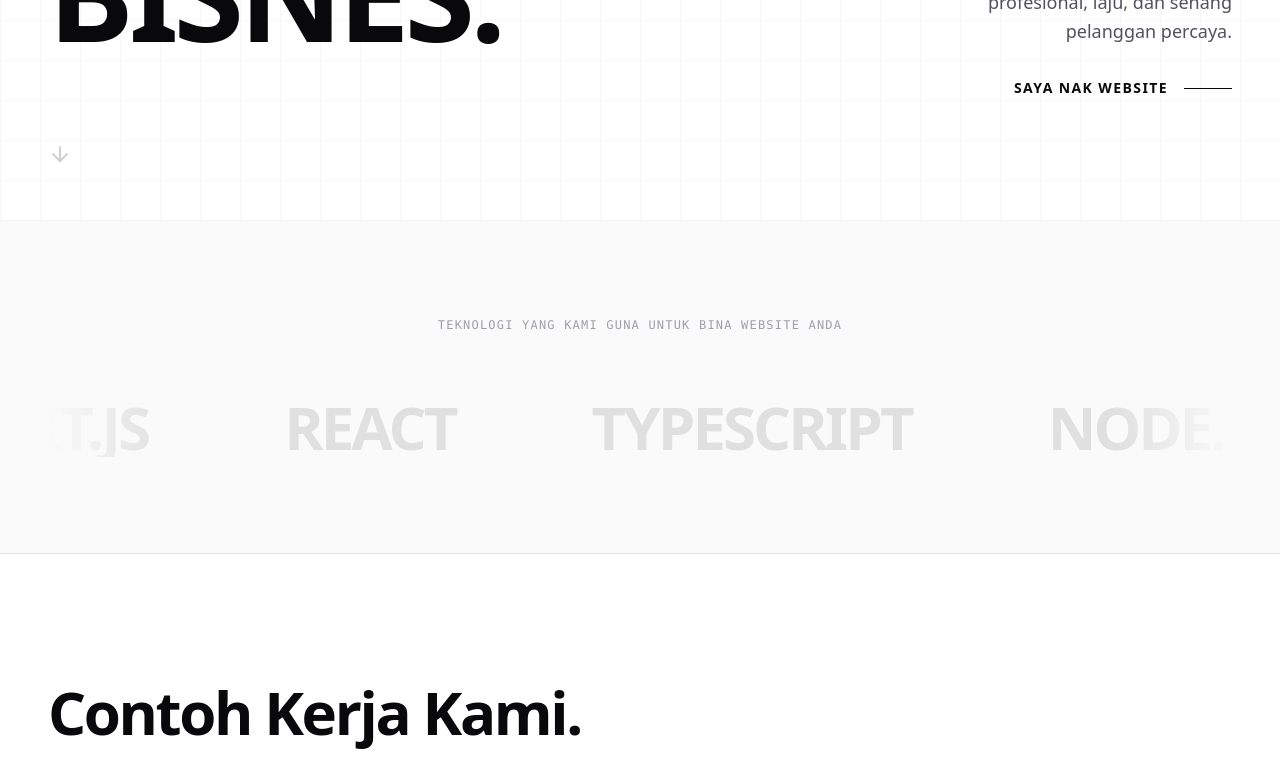
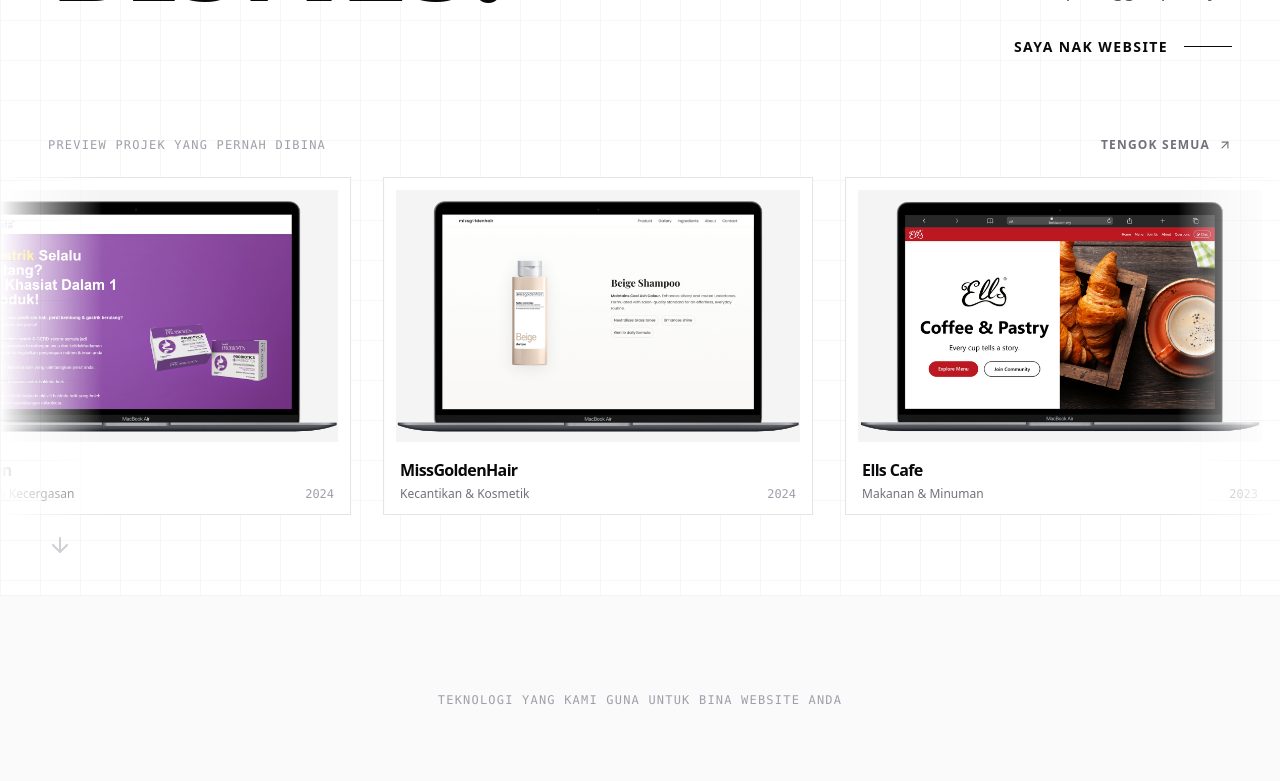
Before and after one commit to aniqkerja-byte/Portfolio, a Next.js app: page / in a window 1280 px wide. Shown: the part 580-1361 px from the top of the page. Built offline with nearby package versions, Linux system fonts and the light colour scheme.

Commit message:
feat: add project preview carousel to hero

```diff
--- a/src/components/Hero.tsx
+++ b/src/components/Hero.tsx
@@ -3,10 +3,11 @@
 import Link from "next/link";
 import { ArrowDown } from "lucide-react";
 import { FadeIn } from "@/components/FadeIn";
+import ProjectShowcase from "@/components/ProjectShowcase";
 
 const Hero = () => {
   return (
-    <section className="relative flex min-h-screen flex-col justify-center overflow-hidden bg-white px-6 pt-32 pb-20 md:px-12">
+    <section className="relative flex min-h-screen flex-col justify-center overflow-hidden bg-white pt-32 pb-20">
       {/* Background Graphic - Subtle Architectural Grid */}
       <div
         className="pointer-events-none absolute inset-0 z-0 opacity-[0.03]"
@@ -17,7 +18,7 @@ const Hero = () => {
         }}
       />
 
-      <div className="z-10 mx-auto grid w-full max-w-[1400px] grid-cols-1 gap-12 lg:grid-cols-12">
+      <div className="z-10 mx-auto grid w-full max-w-[1400px] grid-cols-1 gap-12 px-6 md:px-12 lg:grid-cols-12">
         <div className="lg:col-span-9">
           <FadeIn delay={0.1}>
             <h1 className="mb-12 text-6xl leading-[0.9] font-semibold tracking-tighter text-zinc-950 md:text-8xl lg:text-9xl">
@@ -48,7 +49,9 @@ const Hero = () => {
         </div>
       </div>
 
-      <div className="absolute bottom-12 left-6 animate-bounce opacity-50 md:left-12">
+      <ProjectShowcase />
+
+      <div className="absolute bottom-8 left-6 hidden animate-bounce opacity-50 md:left-12 lg:block">
         <ArrowDown className="h-6 w-6 text-zinc-400" />
       </div>
     </section>
--- /dev/null
+++ b/src/components/ProjectShowcase.tsx
@@ -0,0 +1,76 @@
+"use client";
+
+import Image from "next/image";
+import Link from "next/link";
+import { ArrowUpRight } from "lucide-react";
+import { projectsData, type Project } from "@/constants/data";
+
+const ProjectCard = ({ project }: { project: Project }) => (
+  <Link
+    href={`/work/${project.slug}`}
+    className="group/project w-[78vw] flex-none sm:w-[380px] lg:w-[430px]"
+    aria-label={`Lihat projek ${project.title}`}
+  >
+    <div className="border border-zinc-200 bg-white p-3 transition-colors duration-300 group-hover/project:border-orange-600">
+      <div className="relative aspect-[16/10] overflow-hidden bg-zinc-100">
+        <Image
+          src={project.image}
+          alt={project.title}
+          fill
+          sizes="(max-width: 640px) 78vw, (max-width: 1024px) 380px, 430px"
+          className="object-cover transition-transform duration-700 group-hover/project:scale-105"
+        />
+      </div>
+
+      <div className="flex items-end justify-between gap-4 px-1 pt-4">
+        <div className="min-w-0">
+          <h3 className="truncate text-base font-semibold tracking-tight text-zinc-950">
+            {project.title}
+          </h3>
+          <p className="mt-1 truncate text-xs text-zinc-500">{project.category}</p>
+        </div>
+        <span className="font-mono text-xs text-zinc-400">{project.year}</span>
+      </div>
+    </div>
+  </Link>
+);
+
+const ProjectShowcase = () => {
+  return (
+    <div className="relative z-10 mt-16 w-full overflow-hidden md:mt-20">
+      <div className="mx-auto mb-6 flex max-w-[1400px] items-center justify-between px-6 md:px-12">
+        <p className="font-mono text-xs tracking-widest text-zinc-400 uppercase">
+          Preview Projek Yang Pernah Dibina
+        </p>
+        <Link
+          href="/#work"
+          className="hidden items-center gap-2 text-xs font-bold tracking-widest text-zinc-500 uppercase transition-colors hover:text-orange-600 sm:flex"
+        >
+          Tengok Semua <ArrowUpRight className="h-3.5 w-3.5" />
+        </Link>
+      </div>
+
+      <div
+        className="group/showcase flex overflow-hidden px-6 md:px-12"
+        style={{
+          maskImage:
+            "linear-gradient(to right, transparent 0%, black 8%, black 92%, transparent 100%)",
+          WebkitMaskImage:
+            "linear-gradient(to right, transparent 0%, black 8%, black 92%, transparent 100%)",
+        }}
+      >
+        <div className="flex w-max animate-[marquee_14s_linear_infinite] group-hover/showcase:[animation-play-state:paused] motion-reduce:animate-none sm:animate-[marquee_18s_linear_infinite] md:animate-[marquee_28s_linear_infinite] lg:animate-[marquee_38s_linear_infinite]">
+          {[0, 1].map((group) => (
+            <div key={group} className="flex gap-5 pr-5 md:gap-8 md:pr-8" aria-hidden={group === 1}>
+              {projectsData.map((project) => (
+                <ProjectCard key={`${group}-${project.slug}`} project={project} />
+              ))}
+            </div>
+          ))}
+        </div>
+      </div>
+    </div>
+  );
+};
+
+export default ProjectShowcase;
```
Also changed, not shown: 1 other file (tests, documents, lock files or other folders).
